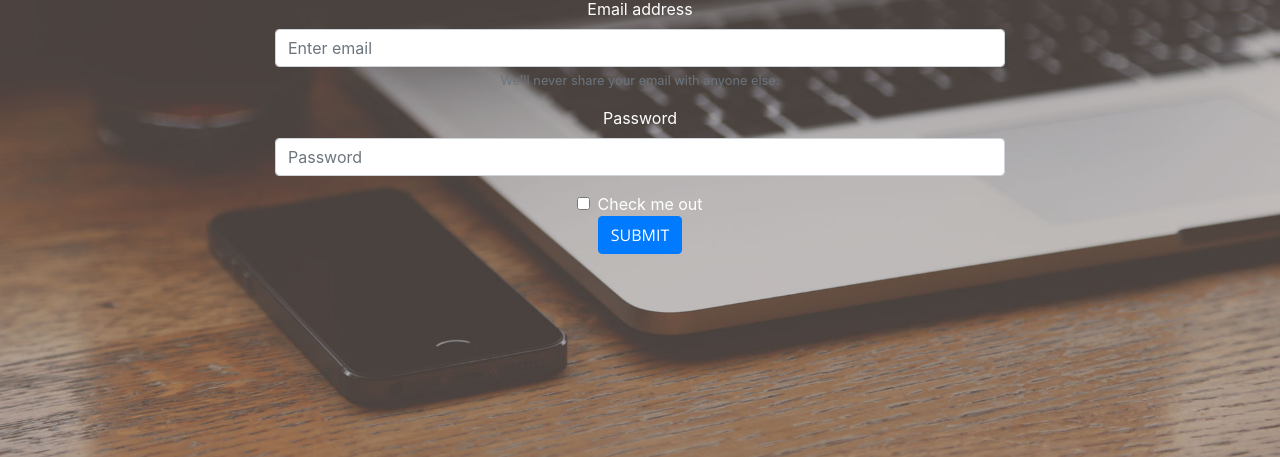
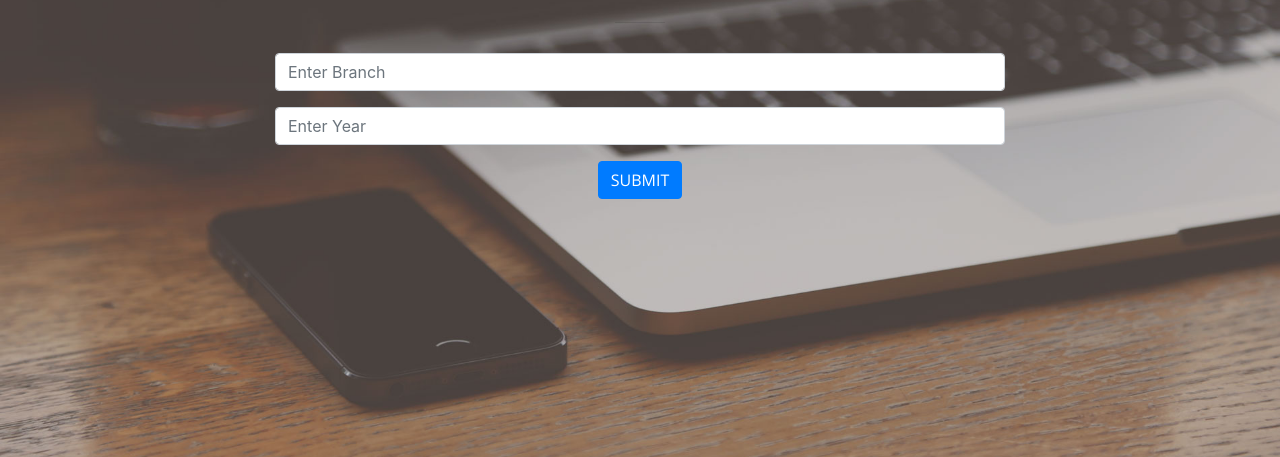
Before and after one commit to dikshantbansal98/PrimeHackathonFront, a website with bundled scripts: page onboard.html in a window 1280 px wide. Shown: the part 343-800 px from the top of the page. Built offline with nearby package versions, Linux system fonts and the light colour scheme.

Commit message:
new changes

```diff
--- a/myjs/googleAuth.js
+++ b/myjs/googleAuth.js
@@ -28,7 +28,7 @@ function onSignIn(googleUser) {
 					if(result.onBoard === false) {
 
 						// redirect to onBoard page
-						window.location.href = "../onboard.html"
+						window.location.href = "primeHackathonFront/onboard.html"
 
 					}
 				}
--- a/onboard.html
+++ b/onboard.html
@@ -41,18 +41,15 @@
           <div class="col-lg-8 mx-auto">
             <form method="put" action="">
               <div class="form-group">
-                <label for="exampleInputEmail1">Email address</label>
-                <input type="email" class="form-control" id="exampleInputEmail1" aria-describedby="emailHelp" placeholder="Enter email">
-                <small id="emailHelp" class="form-text text-muted">We'll never share your email with anyone else.</small>
+                <!-- <label for="exampleInputEmail1">Branch</label> -->
+                <input type="text" class="form-control" id="exampleInputEmail1" aria-describedby="emailHelp" placeholder="Enter Branch">
+                <small id="emailHelp" class="form-text text-muted"></small>
               </div>
               <div class="form-group">
-                <label for="exampleInputPassword1">Password</label>
-                <input type="password" class="form-control" id="exampleInputPassword1" placeholder="Password">
+                <!-- <label for="exampleInputPassword1">Year</label> -->
+                <input type="text" class="form-control" id="exampleInputPassword1" placeholder="Enter Year">
               </div>
-              <div class="form-check">
-                <input type="checkbox" class="form-check-input" id="exampleCheck1">
-                <label class="form-check-label" for="exampleCheck1">Check me out</label>
-              </div>
+
               <button type="submit" class="btn btn-primary">Submit</button>
             </form>
 
```
Also changed, not shown: index.html (+1 -21 lines).
